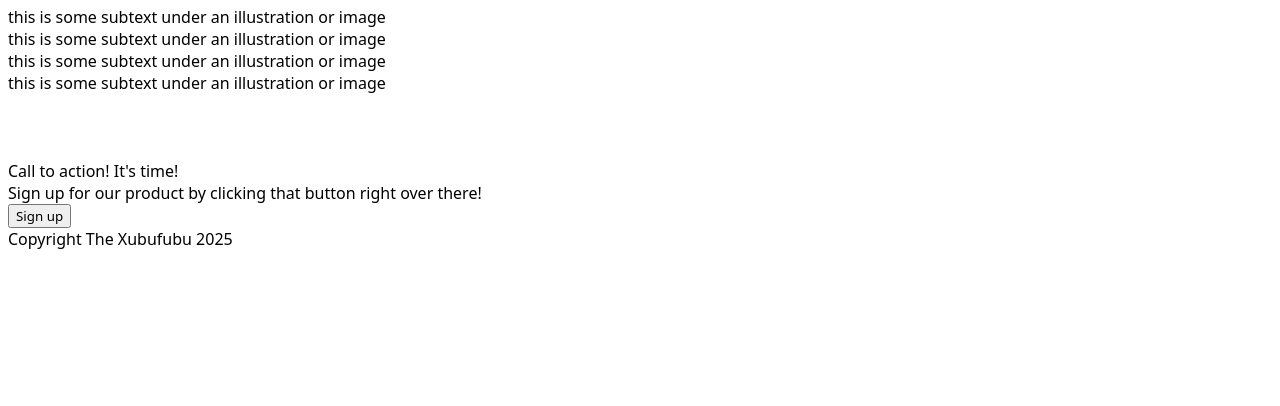
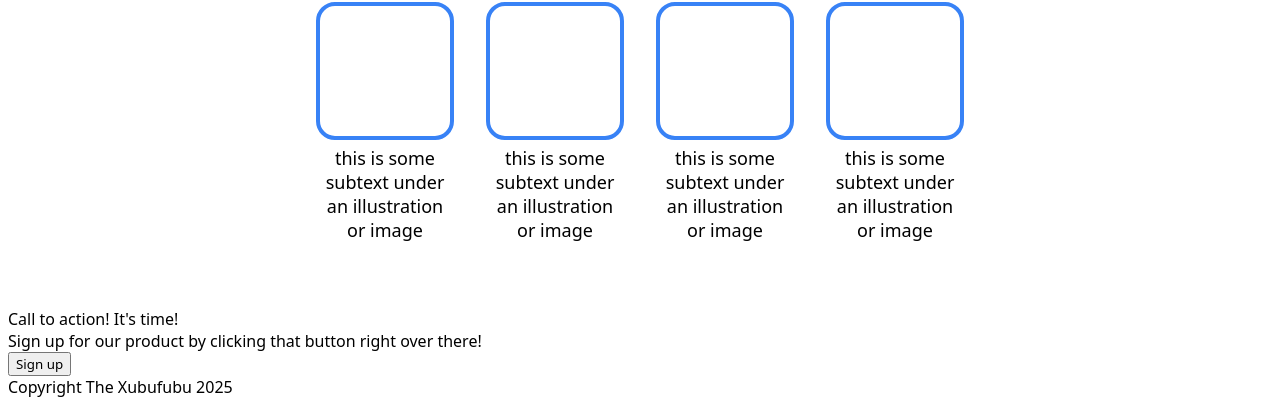
Before and after one commit to xubufubu/landing_page, a plain HTML site: page index.html in a window 1280 px wide. Shown: the part 481-887 px from the top of the page. Before the commit the page ends 800 px from the top, so only its background shows below. Drawn offline with Linux system fonts and the light colour scheme.

Commit message:
Add section 2 of landing page
I decided to lump the bottom text of the square
into the div of the square itself. Then I
encapsulated the latter in its own container
so that I could arrange them via flexbox.

```diff
--- a/index.html
+++ b/index.html
@@ -33,21 +33,39 @@
             <div class="placeholder-img">this is a placeholder for an image</div>
         </div>
 
+
+
+
         <div class="section-2">
             <h1>Some random information.</h1>
 
-            <div class="square-container">
-                <div class="square"></div>
-                <div class="square"></div>
-                <div class="square"></div>
-                <div class="square"></div>
+            <div class="container">
+                <div class="square-container">
+                    <div class="square"></div>
+                    <div class="square-text">this is some subtext under an illustration or image</div>
+                 </div>
 
-                <div class="square-text">this is some subtext under an illustration or image</div>
-                <div class="square-text">this is some subtext under an illustration or image</div>
-                <div class="square-text">this is some subtext under an illustration or image</div>
-                <div class="square-text">this is some subtext under an illustration or image</div>
+                 <div class="square-container">
+                    <div class="square"></div>
+                    <div class="square-text">this is some subtext under an illustration or image</div>
+                 </div>
+                 <div class="square-container">
+                    <div class="square"></div>
+                    <div class="square-text">this is some subtext under an illustration or image</div>
+                 </div>
+                 <div class="square-container">
+                    <div class="square"></div>
+                    <div class="square-text">this is some subtext under an illustration or image</div>
+                 </div>
             </div>
+
+
         </div>
+
+
+
+
+
 
         <div class="section-3">
             <p>This is an inspiring quote, or a testimonial from a customer. Maybe it's just filling up space, or maybe people will actually read it. Who knows? All I know is that it looks nice.</p>
--- a/styles.css
+++ b/styles.css
@@ -78,3 +78,39 @@ p {
     background-color: grey;
     color: white;
 }
+
+
+.section-2 {
+    display: flex;
+    flex-flow: column;
+    justify-content: center;
+    align-items: center;
+}
+
+.container {
+    display: flex;
+    gap: 50px;
+}
+
+.square-container {
+    display: flex;
+    flex-flow: column;
+    justify-content: space-around;
+    max-width: 120px;
+    align-items: center;
+    gap: 10px;
+    text-align: center;
+}
+
+.square {
+    height: 120px;
+    width: 120px;
+    padding: 5px;
+    outline: 4px solid #3882f6;
+    border-radius: 15px;
+}
+
+.square-text {
+    display: flex;
+    font-size: 18px;
+}
```
